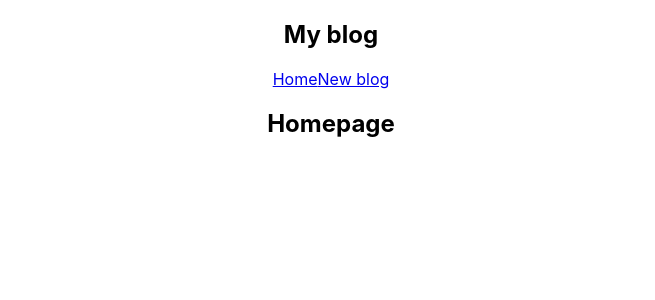
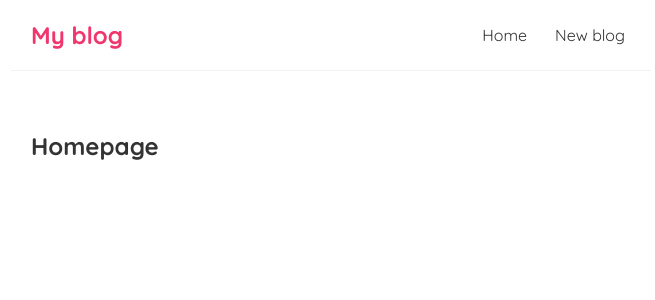
Before and after one commit to burakkuru5534/react-practices, a React (Create React App) app in the folder dojo-blog/: page / in a window 1280 px wide. Shown: the top 300 px of the page, without its empty margins (309-964 px from the left). Built offline with nearby package versions, Linux system fonts and the light colour scheme.

Commit message:
lesson4. styles

```diff
--- a/dojo-blog/src/App.js
+++ b/dojo-blog/src/App.js
@@ -1,4 +1,3 @@
-import './App.css';
 import Navbar from './Navbar';
 import Home from './Home';
 
--- a/dojo-blog/src/Navbar.js
+++ b/dojo-blog/src/Navbar.js
@@ -4,7 +4,11 @@
             <h1> My blog</h1>
             <div className="links">
                 <a href="/">Home</a>
-                <a href="/create">New blog</a>
+                <a href="/create"/**style={{
+                    color:"white",
+                    backgroundColor:'#f1356d',
+                    borderRadius:'8px'
+                }} */>New blog</a>
             </div>
 
 
--- a/dojo-blog/src/index.css
+++ b/dojo-blog/src/index.css
@@ -1,13 +1,35 @@
-body {
+@import url('https://fonts.googleapis.com/css2?family=Quicksand:wght@300;400;500;600;700&display=swap');
+
+/* base styles */
+* {
   margin: 0;
-  font-family: -apple-system, BlinkMacSystemFont, 'Segoe UI', 'Roboto', 'Oxygen',
-    'Ubuntu', 'Cantarell', 'Fira Sans', 'Droid Sans', 'Helvetica Neue',
-    sans-serif;
-  -webkit-font-smoothing: antialiased;
-  -moz-osx-font-smoothing: grayscale;
+  font-family: "Quicksand";
+  color: #333;
 }
-
-code {
-  font-family: source-code-pro, Menlo, Monaco, Consolas, 'Courier New',
-    monospace;
+.navbar {
+  padding: 20px;
+  display: flex;
+  align-items: center;
+  max-width: 600px;
+  margin: 0 auto;
+  border-bottom: 1px solid #f2f2f2;
 }
+.navbar h1 {
+  color: #f1356d;
+}
+.navbar .links {
+  margin-left: auto;
+}
+.navbar a {
+  margin-left: 16px;
+  text-decoration: none;
+  padding: 6px;
+}
+.navbar a:hover {
+  color: #f1356d;
+}
+.content {
+  max-width: 600px;
+  margin: 40px auto;
+  padding: 20px;
+}
```
